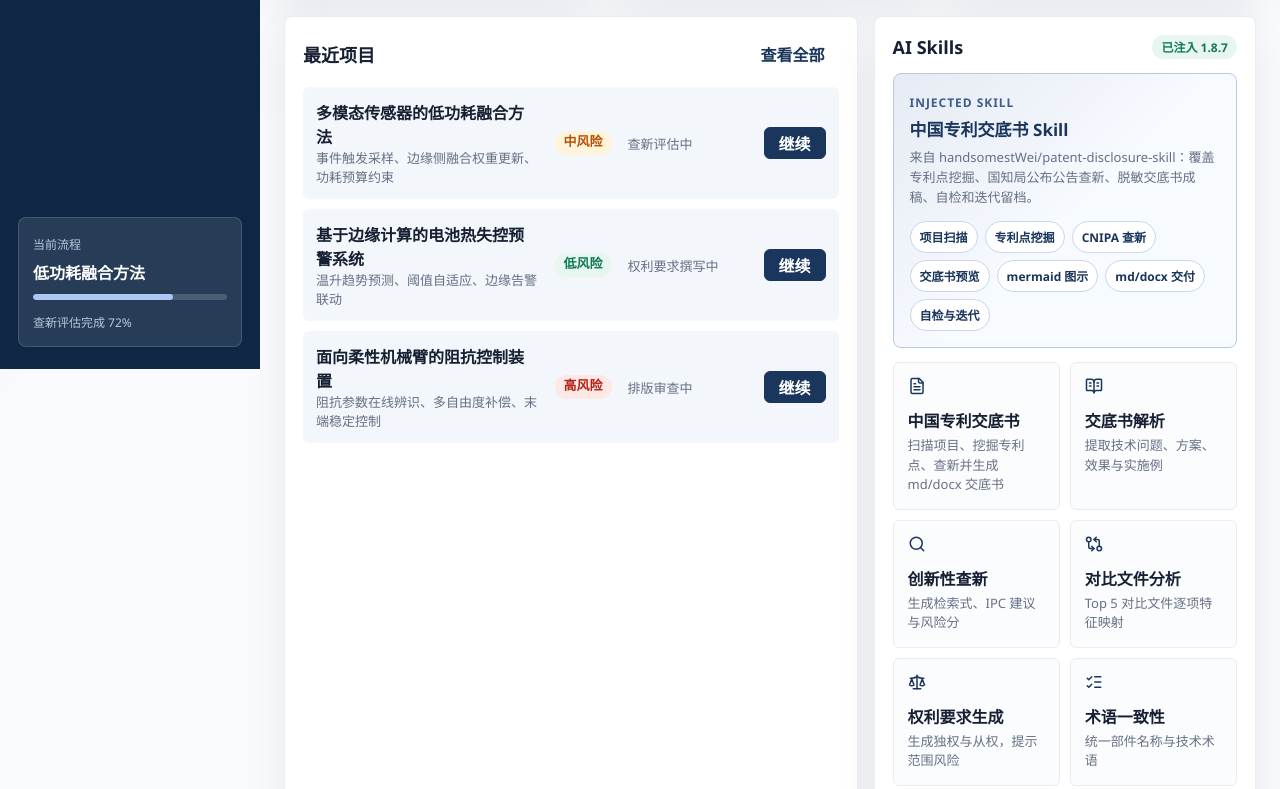
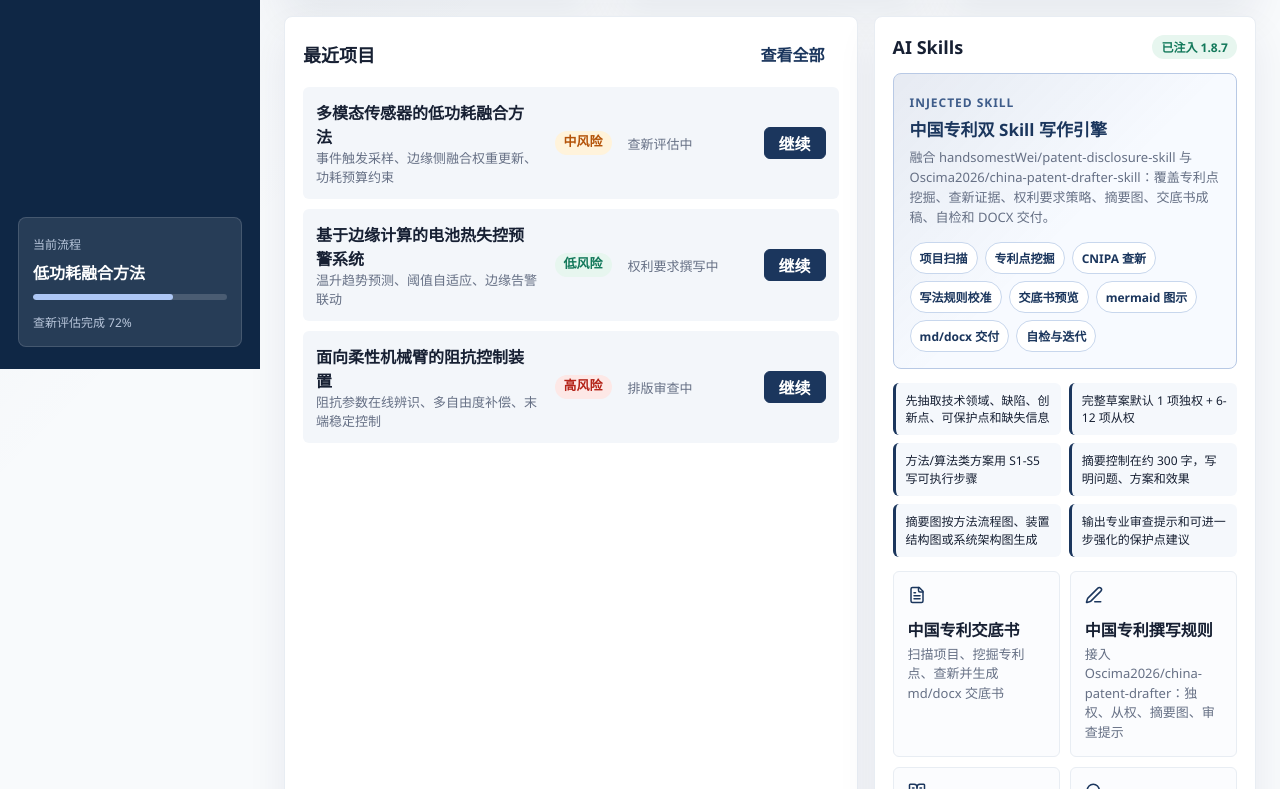
Before and after one commit to 1234jian-fu/patent, a React (Vite) app: page / in a window 1280 px wide. Shown: the part 431-1220 px from the top of the page. Built offline with nearby package versions, Linux system fonts and the light colour scheme.

Commit message:
Integrate China patent drafter skill

```diff
--- a/src/App.tsx
+++ b/src/App.tsx
@@ -65,6 +65,7 @@ const projects: PatentProject[] = [
 
 const skills = [
   { name: "中国专利交底书", desc: "扫描项目、挖掘专利点、查新并生成 md/docx 交底书", icon: FileText },
+  { name: "中国专利撰写规则", desc: "接入 Oscima2026/china-patent-drafter：独权、从权、摘要图、审查提示", icon: PenLine },
   { name: "交底书解析", desc: "提取技术问题、方案、效果与实施例", icon: BookOpenText },
   { name: "创新性查新", desc: "生成检索式、IPC 建议与风险分", icon: Search },
   { name: "对比文件分析", desc: "Top 5 对比文件逐项特征映射", icon: GitCompareArrows },
@@ -148,10 +149,20 @@ const disclosurePipeline = [
   "项目扫描",
   "专利点挖掘",
   "CNIPA 查新",
+  "写法规则校准",
   "交底书预览",
   "mermaid 图示",
   "md/docx 交付",
   "自检与迭代",
+];
+
+const draftingRules = [
+  "先抽取技术领域、缺陷、创新点、可保护点和缺失信息",
+  "完整草案默认 1 项独权 + 6-12 项从权",
+  "方法/算法类方案用 S1-S5 写可执行步骤",
+  "摘要控制在约 300 字，写明问题、方案和效果",
+  "摘要图按方法流程图、装置结构图或系统架构图生成",
+  "输出专业审查提示和可进一步强化的保护点建议",
 ];
 
 export default function App() {
@@ -286,14 +297,19 @@ function Dashboard({ onJump }: { onJump: (tab: AppTab) => void }) {
         <div className="injected-skill">
           <div>
             <span className="eyebrow">Injected Skill</span>
-            <strong>中国专利交底书 Skill</strong>
-            <p>来自 handsomestWei/patent-disclosure-skill：覆盖专利点挖掘、国知局公布公告查新、脱敏交底书成稿、自检和迭代留档。</p>
+            <strong>中国专利双 Skill 写作引擎</strong>
+            <p>融合 handsomestWei/patent-disclosure-skill 与 Oscima2026/china-patent-drafter-skill：覆盖专利点挖掘、查新证据、权利要求策略、摘要图、交底书成稿、自检和 DOCX 交付。</p>
           </div>
           <div className="pipeline-strip">
             {disclosurePipeline.map((step) => (
               <span key={step}>{step}</span>
             ))}
           </div>
+        </div>
+        <div className="rule-strip">
+          {draftingRules.map((rule) => (
+            <span key={rule}>{rule}</span>
+          ))}
         </div>
         <div className="skill-grid">
           {skills.map((skill) => {
@@ -370,7 +386,7 @@ function NoveltySearch({ onAssessment }: { onAssessment: (assessment: NoveltyAss
         <div className="upload-zone">
           <UploadCloud size={42} />
           <strong>中国专利请求与对比文件证据</strong>
-          <p>输入待申请技术方案，并粘贴中国专利公布公告、Google Patents、EPO、WIPO 等对比文件链接，系统抓取正文后输出创新性判断。</p>
+          <p>给课题组成员使用：输入待申请技术方案，并粘贴中国专利公布公告、Google Patents、EPO、WIPO 等对比文件链接，系统抓取正文后输出创新性判断和撰写入口。</p>
         </div>
 
         <div className="form-grid">
@@ -429,7 +445,7 @@ function NoveltySearch({ onAssessment }: { onAssessment: (assessment: NoveltyAss
         </div>
         <Insight title="核心技术问题" text="现有融合节点持续采集导致功耗升高，难以满足长期部署场景。" />
         <Insight title="关键技术特征" text="事件触发采样、分层特征融合、边缘侧动态阈值更新。" />
-        <Insight title="输出内容" text="风险分、创新点、特征对比表、Top 对比文件、权利要求补强建议。" />
+        <Insight title="输出内容" text="风险分、创新点、特征对比表、Top 对比文件、权利要求策略、摘要图建议和审查提示。" />
       </aside>
     </form>
   );
--- a/src/index.css
+++ b/src/index.css
@@ -442,6 +442,23 @@ button:disabled {
   color: var(--primary);
   font-size: 12px;
   font-weight: 700;
+}
+
+.rule-strip {
+  display: grid;
+  grid-template-columns: repeat(2, minmax(0, 1fr));
+  gap: 8px;
+  margin-bottom: 14px;
+}
+
+.rule-strip span {
+  padding: 9px 10px;
+  border-left: 3px solid var(--primary);
+  border-radius: 6px;
+  background: #f5f8fc;
+  color: var(--text);
+  font-size: 12px;
+  line-height: 1.45;
 }
 
 .skill-card {
@@ -1048,6 +1065,7 @@ textarea {
   .nav-list,
   .form-grid,
   .skill-grid,
+  .rule-strip,
   .reference-row,
   .project-row,
   .feature-row,
```
Also changed, not shown: server.ts (+20 -4 lines), 1 other file (tests, documents, lock files or other folders).
